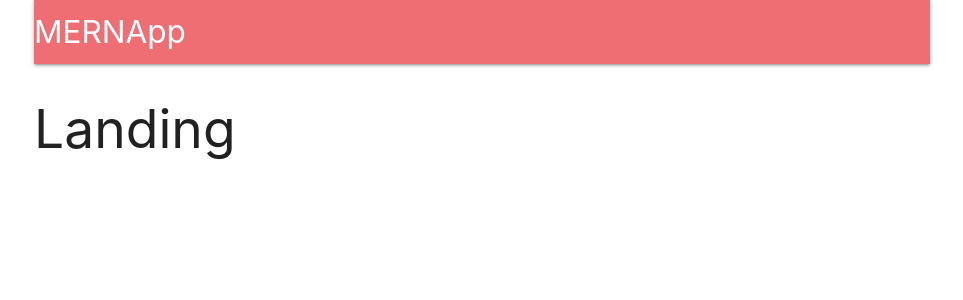
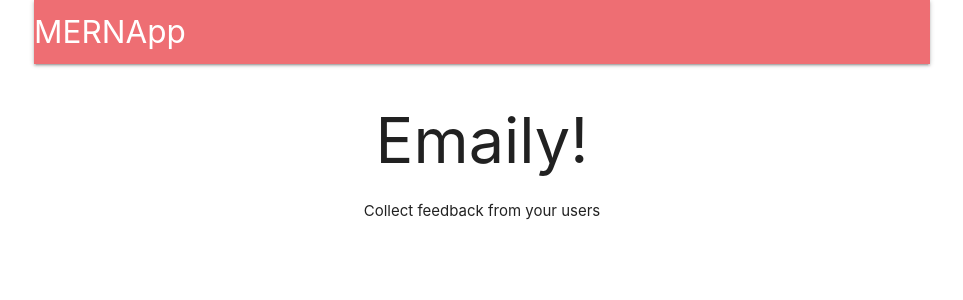
Before and after one commit to r-lee1/emaily, a React (Create React App) app in the folder client/: page / in a window 1280 px wide. Shown: the top 300 px of the page, without its empty margins (158-1121 px from the left). Built offline with nearby package versions, Linux system fonts and the light colour scheme; no server answers.

Commit message:
create landing component

```diff
--- a/client/src/components/App.js
+++ b/client/src/components/App.js
@@ -4,10 +4,10 @@
 import * as actions from '../actions';
 
 import Header from './Header';
+import { Landing } from './Landing';
 
 const Dashboard = () => <h2>Dashboard</h2>
 const SurveyNew = () => <h2>SurveyNew</h2>
-const Landing = () => <h2>Landing</h2>
 
 class App extends Component {
   componentDidMount() {
--- /dev/null
+++ b/client/src/components/Landing.js
@@ -0,0 +1,12 @@
+import React from 'react';
+
+export const Landing = () => {
+  return (
+    <div style={{ textAlign: 'center' }}>
+      <h1>
+        Emaily!
+      </h1>
+      Collect feedback from your users
+    </div>
+  );
+};
```
